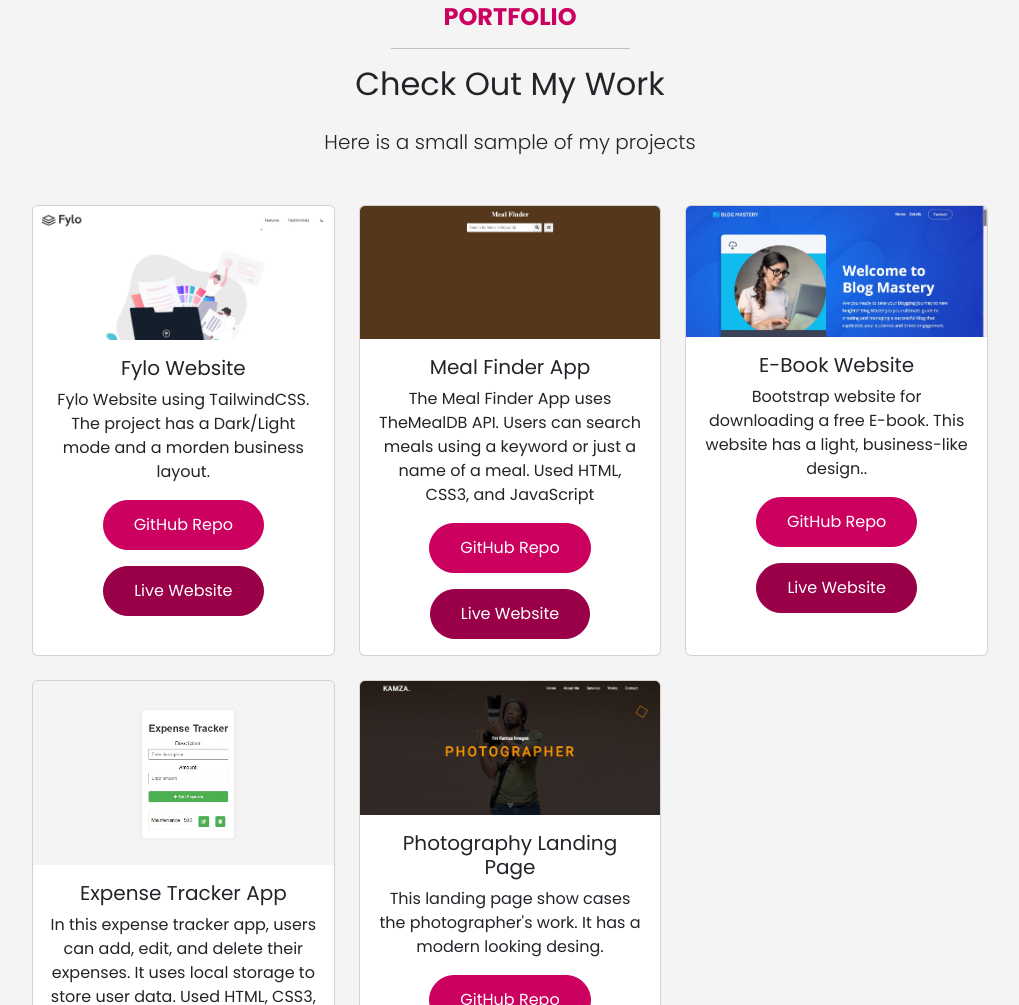
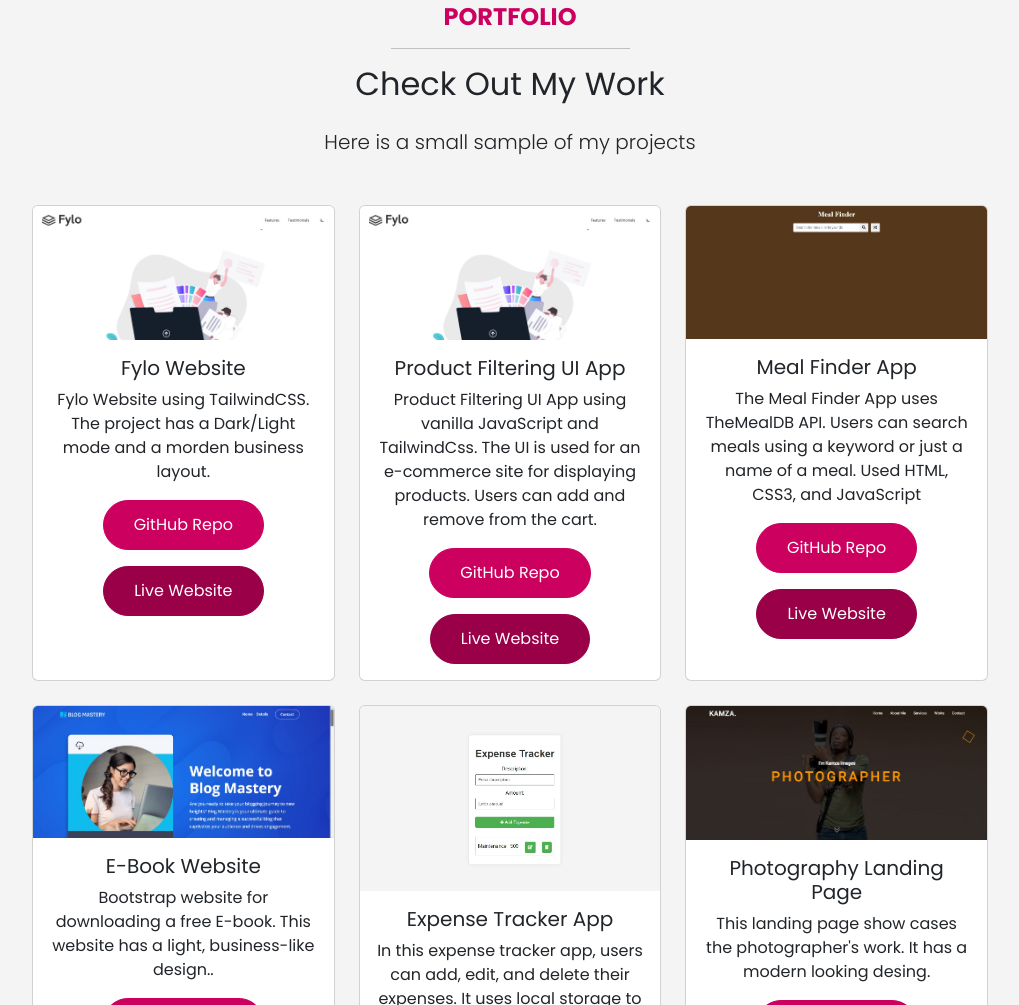
Before and after one commit to lebogang-developer/personal-portfolio-website, a website: page index.html in a window 1280 px wide. Shown: the part 2465-3470 px from the top of the page, without its empty margins (130-1149 px from the left). Drawn offline with nearby package versions, Linux system fonts and the light colour scheme; files that its build step writes are made by us from their sources.

Commit message:
Added a project

```diff
--- a/index.html
+++ b/index.html
@@ -227,8 +227,23 @@
               </div>
             </div>
           </div>
+
           <div class="col-md-4">
             <!-- Project 2 -->
+            <div class="card h-100 d-flex flex-column text-center">
+              <img src="images/fylo.jpg" class="card-img-top" alt="Project Image 1">
+              <div class="card-body">
+                <h5 class="card-title">Product Filtering UI App</h5>
+                <p class="card-text">Product Filtering UI App using vanilla JavaScript and TailwindCss.
+                  The UI is used for an e-commerce site for displaying products. Users can add and remove from the cart.</p>
+                <a href="https://github.com/lebogang26/product-ui-app" class="btn btn-primary mb-3 rounded-5" target="_blank">GitHub Repo</a>
+                <a href="https://lebogang26.github.io/product-ui-app/" class="btn btn-secondary rounded-5" target="_blank">Live Website</a>
+              </div>
+            </div>
+          </div>
+
+          <div class="col-md-4">
+            <!-- Project 3 -->
             <div class="card h-100 d-flex flex-column text-center">
               <img src="images/meal-finder.jpg" class="card-img-top" alt="Project Image 1">
               <div class="card-body">
@@ -243,7 +258,7 @@
           </div>
 
           <div class="col-md-4">
-            <!-- Project 3 -->
+            <!-- Project 4 -->
             <div class="card h-100 d-flex flex-column text-center">
               <img src="images/e-book.jpg" class="card-img-top" alt="Project Image 1">
               <div class="card-body">
@@ -255,7 +270,7 @@
             </div>
           </div>
           <div class="col-md-4">
-            <!-- Project 4 -->
+            <!-- Project 5 -->
             <div class="card h-100 d-flex flex-column text-center">
               <img src="images/expense-tracker.jpg" class="card-img-top" alt="Project Image 1">
               <div class="card-body">
@@ -269,7 +284,7 @@
             </div>
           </div>
           <div class="col-md-4">
-            <!-- Project 5 -->
+            <!-- Project 6 -->
             <div class="card h-100 d-flex flex-column text-center">
               <img src="images/kamza.jpg" class="card-img-top" alt="Project Image 1">
               <div class="card-body">
```
